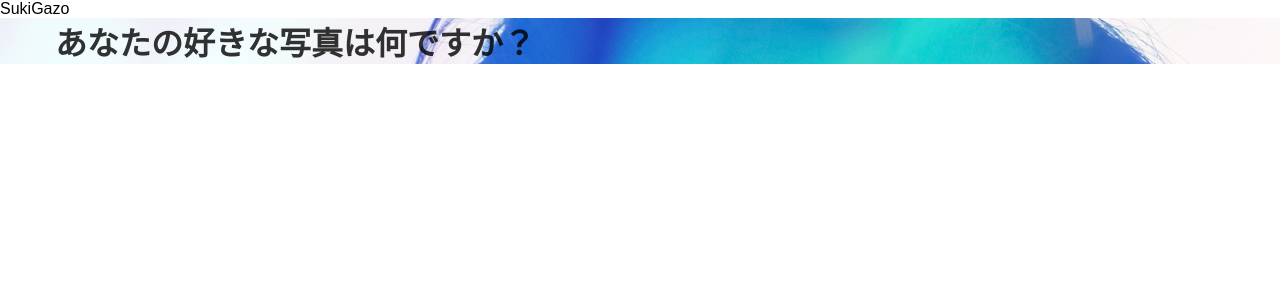
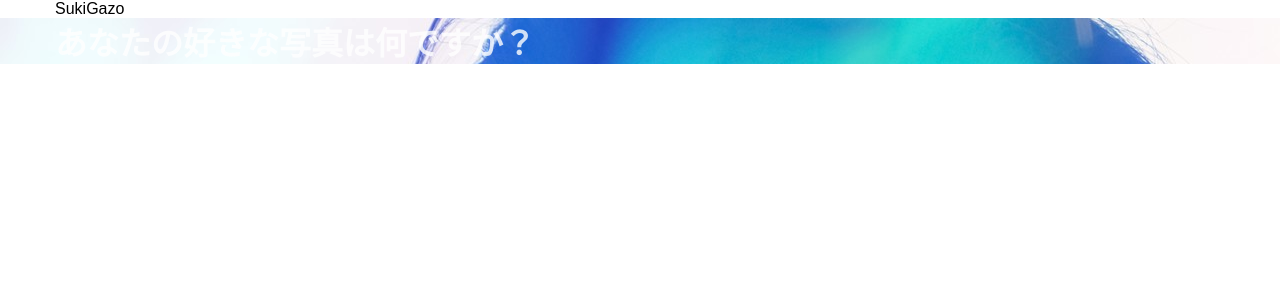
Before and after one commit to hukurou04/mysite, a PHP site: page / in a window 1280 px wide. Shown: the top 300 px of the page. Run offline with PHP 8.4, Linux system fonts and the light colour scheme.

Commit message:
color 変更

```diff
--- a/index.html
+++ b/index.html
@@ -1,5 +1,5 @@
 <!DOCTYPE html>
-<html lang="ja">
+<html>
   <head>
     <meta charset="utf-8">
     <title>mysite</title>
@@ -7,8 +7,9 @@
   </head>
   <body>
     <header>
-      <div class="header-title">SukiGazo</div>
-
+      <div class="container">
+        <div class="header-title">SukiGazo</div>
+      </div>
     </header>
     <div class="top-wrapper">
       <div class="container">
--- a/stylesheet.css
+++ b/stylesheet.css
@@ -29,4 +29,5 @@ a {
 
 .top-wrapper h1{
   opacity: 0.8;
+  color:white;
 }
```
